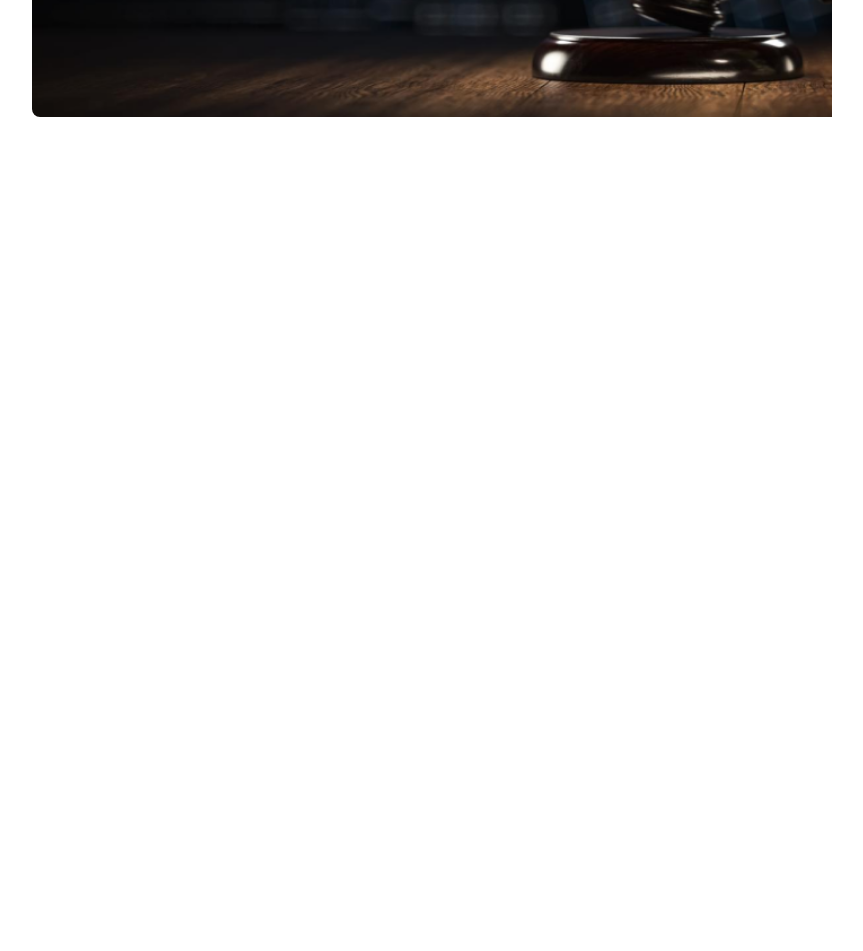
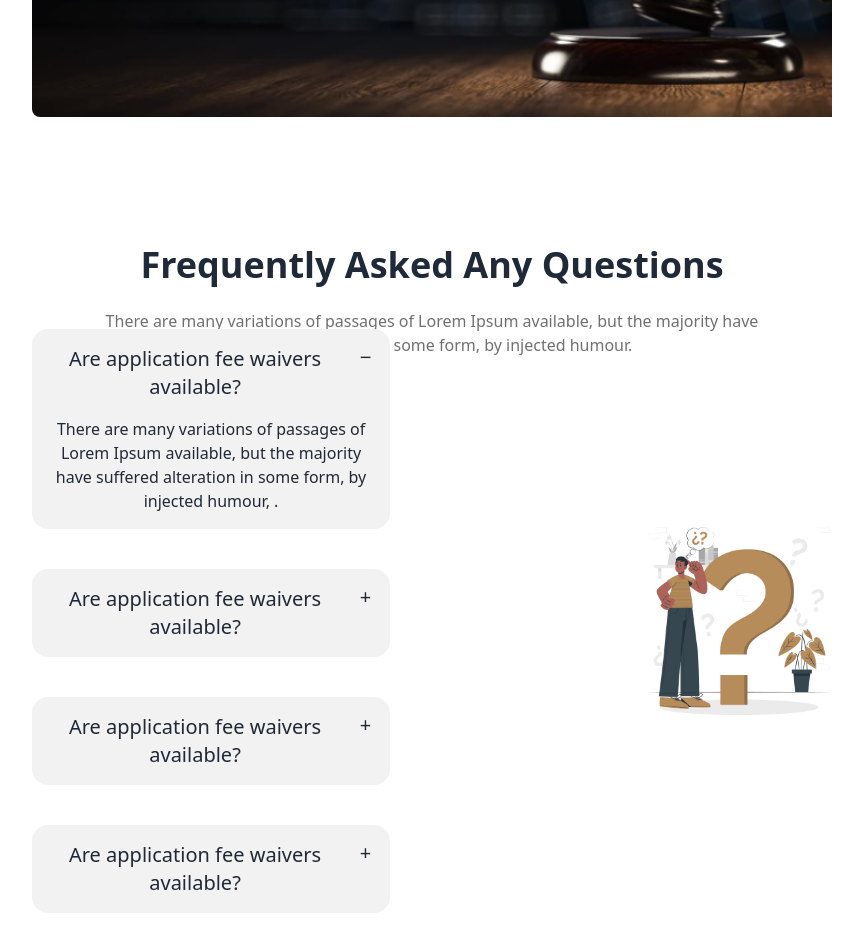
Before and after one commit to SahariorRidoy/Legal-Solution, a plain HTML site: page index.html in a window 1280 px wide. Shown: the part 2632-3583 px from the top of the page, without its empty margins (208-1071 px from the left). Before the commit the page ends 2877 px from the top, so only its background shows below. Drawn offline with nearby package versions, Linux system fonts and the light colour scheme.

Commit message:
Added FAQ section

```diff
--- a/index.html
+++ b/index.html
@@ -282,6 +282,51 @@
     </div>
   </section>
 
+  <!-- FAQ Section -->
+   <section class="text-center">
+
+    <h2 class="font-extrabold text-4xl mb-6">Frequently Asked Any Questions</h2>
+    <p class="text-[#707070] max-w-[714px] mx-auto mb-16">There are many variations of passages of Lorem Ipsum available, but the majority have suffered alteration in some form, by injected humour.</p>
+    <div class="hero min-h-screen mt-[-200px]">
+      <div class="flex items-center justify-between flex-col lg:flex-row gap-x-64">
+        <div class="flex flex-col gap-y-10 max-w-[504px]">
+          <div class="collapse collapse-plus bg-base-200">
+            <input type="radio" name="my-accordion-3" checked="checked" />
+            <div class="collapse-title text-xl font-medium">Are application fee waivers available?</div>
+            <div class="collapse-content">
+              <p>There are many variations of passages of Lorem Ipsum available, but the majority have suffered alteration in some form, by injected humour, . </p>
+            </div>
+          </div>
+          <div class="collapse collapse-plus bg-base-200">
+            <input type="radio" name="my-accordion-3" />
+            <div class="collapse-title text-xl font-medium">Are application fee waivers available?</div>
+            <div class="collapse-content">
+              <p>There are many variations of passages of Lorem Ipsum available, but the majority have suffered alteration in some form, by injected humour, . </p>
+            </div>
+          </div>
+          <div class="collapse collapse-plus bg-base-200">
+            <input type="radio" name="my-accordion-3" />
+            <div class="collapse-title text-xl font-medium">Are application fee waivers available?</div>
+            <div class="collapse-content">
+              <p>There are many variations of passages of Lorem Ipsum available, but the majority have suffered alteration in some form, by injected humour, . </p>
+            </div>
+          </div>
+          <div class="collapse collapse-plus bg-base-200">
+            <input type="radio" name="my-accordion-3" />
+            <div class="collapse-title text-xl font-medium">Are application fee waivers available?</div>
+            <div class="collapse-content">
+              <p>There are many variations of passages of Lorem Ipsum available, but the majority have suffered alteration in some form, by injected humour, . </p>
+            </div>
+          </div>
+
+        </div>
+        <div>
+          <img src="images/faq.png" alt="">
+        </div>
+      </div>
+    </div>
+   </section>
+
 
 </main>
 
```
